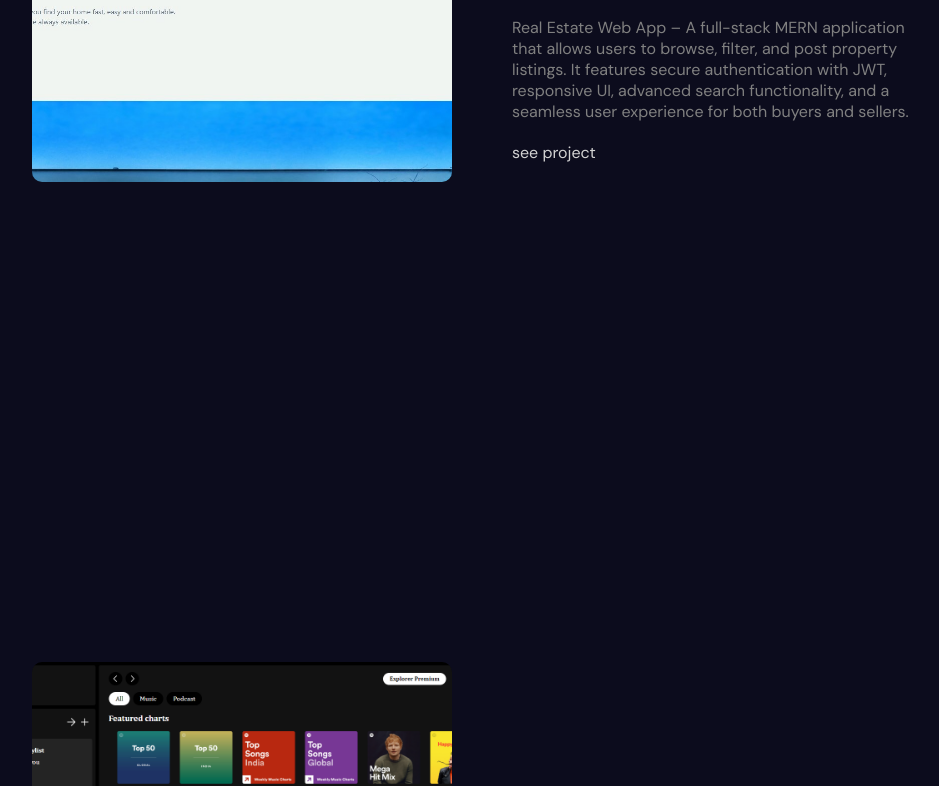
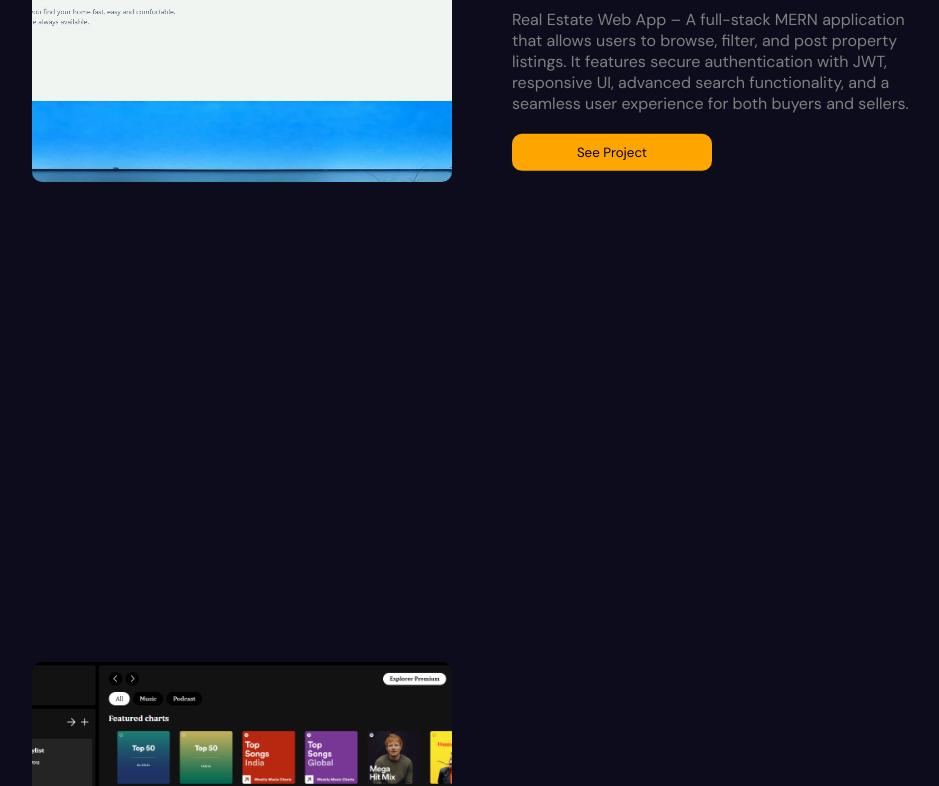
Before and after one commit to denikanth/portfolio, a React (Vite) app: page / in a window 1280 px wide. Shown: the part 5384-6170 px from the top of the page, without its empty margins (158-1097 px from the left). Built offline with nearby package versions, Linux system fonts and the light colour scheme.

Commit message:
Update Portfolio.jsx

```diff
--- a/src/components/portfolio/Portfolio.jsx
+++ b/src/components/portfolio/Portfolio.jsx
@@ -74,7 +74,7 @@ const Single = ({ item }) => {
 						<h2>{item.title}</h2>
 						<p>{item.desc}</p>
 						<a href={item.link} target="_blank"  >
-							see project
+							<button>See Project</button>
 						</a>
 
 					</motion.div>
```
